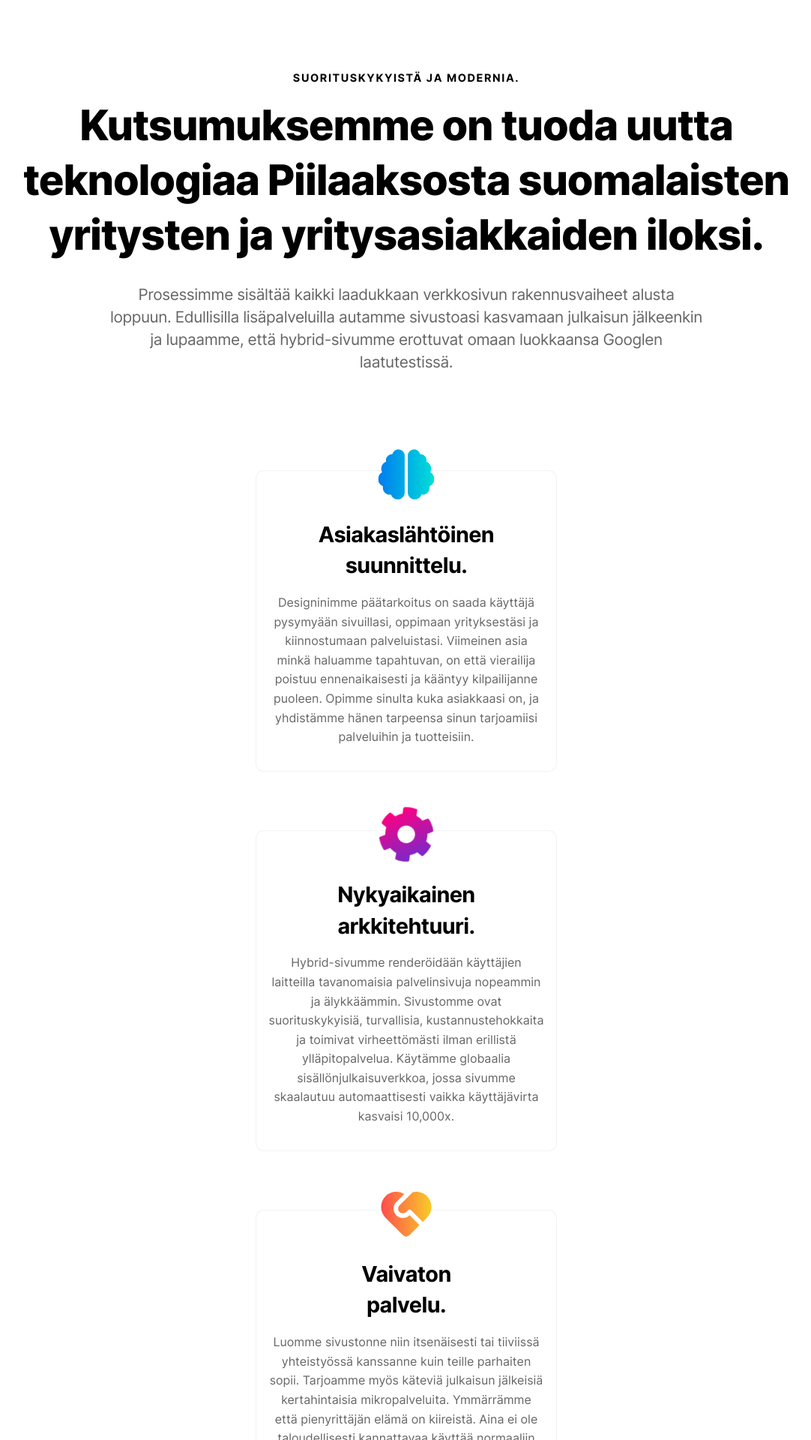
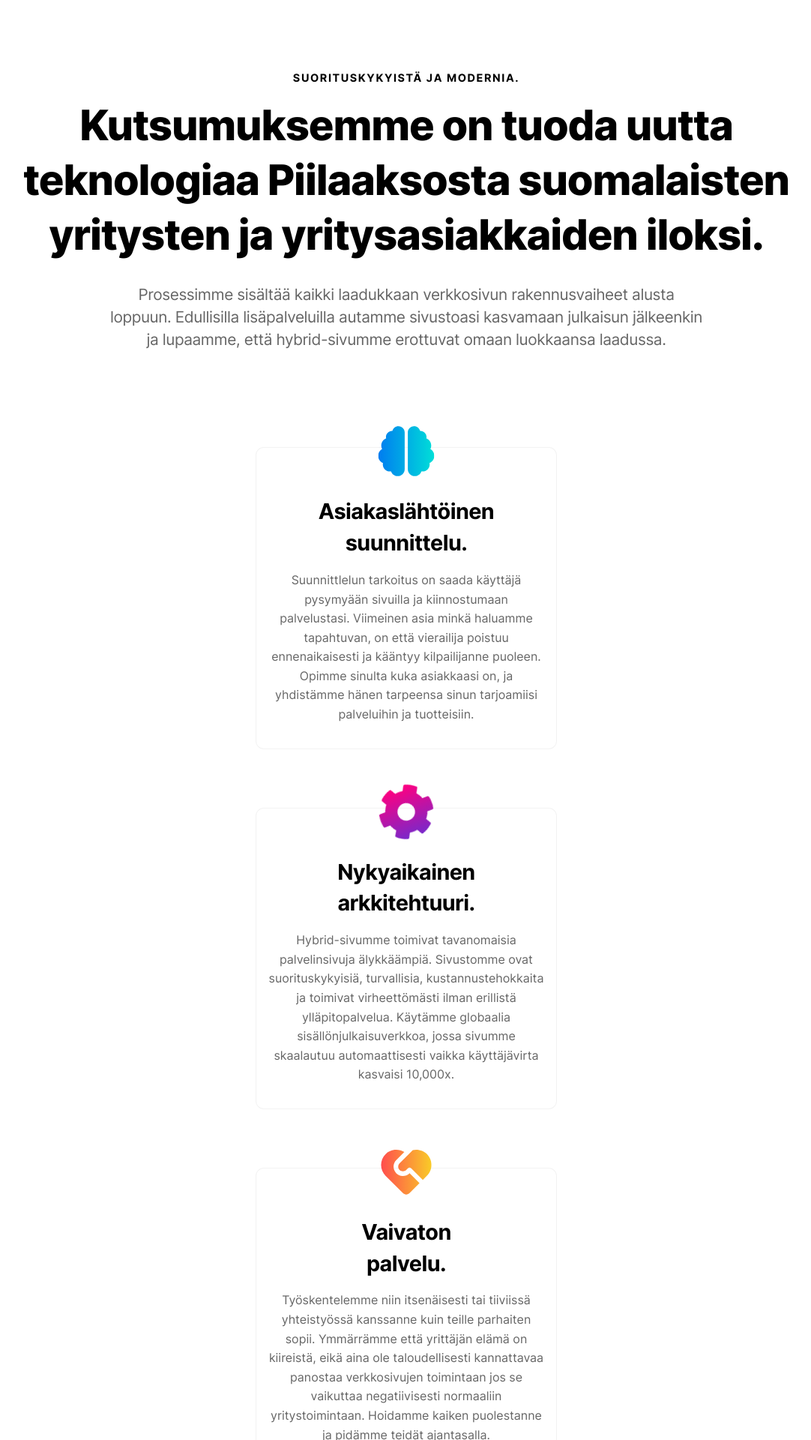
Before and after one commit to digiaalto/etusivu, a Next.js app: page / in a window 1280 px wide. Shown: the part 880-2800 px from the top of the page at 75% size, without its empty margins (98-1180 px from the left). Built offline with nearby package versions, Linux system fonts and the light colour scheme.

Commit message:
Content tweaks

```diff
--- a/components/etusivu/Hero.js
+++ b/components/etusivu/Hero.js
@@ -28,8 +28,9 @@ const Hero = (props) => {
         <StylizedHeaders animElement={animElement} />
         <CtaButtons />
         <h1 className={styles.description}>
-          Luomme edistyneellä kehitysarkkitehtuurilla pienyrittäjille
-          verkkosivuja, mitkä hyötyvät rakenteellisesta kilpailuedusta netissä.
+          Teemme epäreilun tehokkaita verkkosivuja yrityksille, jotka haluavat
+          asiakkailleen parhaan käyttökokemuksen ja itselleen kestävän
+          kotisivun.
         </h1>
         <Link href="/#palvelut">
           <a className={styles.scrollLink} aria-label="Linkki alempaan osioon">
--- a/components/etusivu/Kehitys.js
+++ b/components/etusivu/Kehitys.js
@@ -6,14 +6,14 @@ const Kehitys = (props) => {
   const { refs } = props
   return (
     <section className={styles.section} ref={refs} id="kehitys">
-      <StepIndicator overline="Kehitys" header="Epäreilu tehokkuus." second />
+      <StepIndicator overline="Kehitys" header="Verkkosivun moottori." second />
       <p className={styles.description}>
-        Nopea palvelu on hyvää palvelua; tavallinen verkkoasiakas päättää
-        sekunneissa haluaako hän selata sivua vai ei. Huonosti optimoitu sivusto
-        tekee tämän päätöksen heidän puolestaan. Mahdollistamme asiakkaallesi
-        parhaan käyttökokemuksen tekniikalla joka ylittää hänen odotukset.
-        Emmekä laskuta teitä markkinointitoimiston tavoin ylläpitopalvelulla,
-        jonka tarkoitus on hengittää elämää 20 vuotta vanhaan järjestelmään.
+        Tavallinen verkkoasiakas päättää sekunneissa haluaako hän selata sivua
+        vai ei. Huonosti optimoitu sivusto tekee tämän päätöksen heidän
+        puolestaan. Mahdollistamme asiakkaallesi parhaan käyttökokemuksen
+        tekniikalla joka ylittää hänen odotukset. Emmekä laskuta teitä
+        markkinointitoimiston tavoin ylläpitopalvelulla, jonka tarkoitus on
+        hengittää elämää 20 vuotta vanhaan järjestelmään.
       </p>
       <div className={styles.logosWeUse}>
         <LogosWeUse />
--- a/components/etusivu/Palvelut.js
+++ b/components/etusivu/Palvelut.js
@@ -1,6 +1,6 @@
 import styles from "./Palvelut.module.sass"
 import Overline from "../common/Overline"
-import PalveluOminaisuudet from "./PalveluOminaisuudet"
+import PalvelutOminaisuudet from "./PalvelutOminaisuudet"
 
 const Palvelut = (props) => {
   const { refs } = props
@@ -22,10 +22,10 @@ const Palvelut = (props) => {
           Prosessimme sisältää kaikki laadukkaan verkkosivun rakennusvaiheet
           alusta loppuun. Edullisilla lisäpalveluilla autamme sivustoasi
           kasvamaan julkaisun jälkeenkin ja lupaamme, että hybrid-sivumme
-          erottuvat omaan luokkaansa Googlen laatutestissä.
+          erottuvat omaan luokkaansa laadussa.
         </h2>
       </TextsWrapper>
-      <PalveluOminaisuudet />
+      <PalvelutOminaisuudet />
     </section>
   )
 }
--- a/components/etusivu/PalveluOminaisuudet.js
+++ b/components/etusivu/PalvelutOminaisuudet.js
@@ -1,36 +1,34 @@
-import styles from "./PalveluOminaisuudet.module.sass"
+import styles from "./PalvelutOminaisuudet.module.sass"
 
-const PalveluOminaisuudet = () => {
+const PalvelutOminaisuudet = () => {
   return (
     <div className={styles.container}>
       <Ominaisuus icon={BrainIcon} header="Asiakaslähtöinen suunnittelu.">
         <p>
-          Designinimme päätarkoitus on saada käyttäjä pysymyään sivuillasi,
-          oppimaan yrityksestäsi ja kiinnostumaan palveluistasi. Viimeinen asia
-          minkä haluamme tapahtuvan, on että vierailija poistuu ennenaikaisesti
-          ja kääntyy kilpailijanne puoleen. Opimme sinulta kuka asiakkaasi on,
-          ja yhdistämme hänen tarpeensa sinun tarjoamiisi palveluihin ja
-          tuotteisiin.
+          Suunnittlelun tarkoitus on saada käyttäjä pysymyään sivuilla ja
+          kiinnostumaan palvelustasi. Viimeinen asia minkä haluamme tapahtuvan,
+          on että vierailija poistuu ennenaikaisesti ja kääntyy kilpailijanne
+          puoleen. Opimme sinulta kuka asiakkaasi on, ja yhdistämme hänen
+          tarpeensa sinun tarjoamiisi palveluihin ja tuotteisiin.
         </p>
       </Ominaisuus>
       <Ominaisuus icon={CogIcon} header="Nykyaikainen arkkitehtuuri.">
         <p>
-          Hybrid-sivumme renderöidään käyttäjien laitteilla tavanomaisia
-          palvelinsivuja nopeammin ja älykkäämmin. Sivustomme ovat
-          suorituskykyisiä, turvallisia, kustannustehokkaita ja toimivat
-          virheettömästi ilman erillistä ylläpitopalvelua. Käytämme globaalia
-          sisällönjulkaisuverkkoa, jossa sivumme skaalautuu automaattisesti
-          vaikka käyttäjävirta kasvaisi 10,000x.
+          Hybrid-sivumme toimivat tavanomaisia palvelinsivuja älykkäämpiä.
+          Sivustomme ovat suorituskykyisiä, turvallisia, kustannustehokkaita ja
+          toimivat virheettömästi ilman erillistä ylläpitopalvelua. Käytämme
+          globaalia sisällönjulkaisuverkkoa, jossa sivumme skaalautuu
+          automaattisesti vaikka käyttäjävirta kasvaisi 10,000x.
         </p>
       </Ominaisuus>
       <Ominaisuus icon={HeartIcon} header="Vaivaton palvelu.">
         <p>
-          Luomme sivustonne niin itsenäisesti tai tiiviissä yhteistyössä
-          kanssanne kuin teille parhaiten sopii. Tarjoamme myös käteviä
-          julkaisun jälkeisiä kertahintaisia mikropalveluita. Ymmärrämme että
-          pienyrittäjän elämä on kiireistä. Aina ei ole taloudellisesti
-          kannattavaa käyttää normaaliin yritystoimintaan kuuluvia arvokkaita
-          työtunteja verkkosivun suunnitteluun.
+          Työskentelemme niin itsenäisesti tai tiiviissä yhteistyössä kanssanne
+          kuin teille parhaiten sopii. Ymmärrämme että yrittäjän elämä on
+          kiireistä, eikä aina ole taloudellisesti kannattavaa panostaa
+          verkkosivujen toimintaan jos se vaikuttaa negatiivisesti normaaliin
+          yritystoimintaan. Hoidamme kaiken puolestanne ja pidämme teidät
+          ajantasalla.
         </p>
       </Ominaisuus>
     </div>
@@ -154,4 +152,4 @@ const HeartIcon = () => {
   )
 }
 
-export default PalveluOminaisuudet
+export default PalvelutOminaisuudet
--- a/components/etusivu/Suunnittelu.js
+++ b/components/etusivu/Suunnittelu.js
@@ -23,9 +23,9 @@ const Suunnittelu = (props) => {
         <li>
           <h2 className={styles.listHeader}>1. Käyttökokemus</h2>
           <p>
-            Verkkosivujen vierailijat päättävät sekunneissa haluatko he pysyä
-            sivulla vai eivät. Suunnittelemme mukavan käyttökokemuksen pitämällä
-            hänen tarpeensa ensimmäisenä ja odotukset toisena.
+            Suunnittelemme sivustostasi helposti saavutettavan, väsymättömmän
+            asiakaspalvelijan joka pitää asiakkaasi tarpeet ensimmäisenä ja
+            odotukset toisena.
           </p>
         </li>
         <li>
@@ -33,15 +33,15 @@ const Suunnittelu = (props) => {
           <p>
             Tehokas verkkosivu tarvitsee tehokasta sisältöä. Voit kirjoittaa
             tekstit itse, tai voimme haastattelussa kerättyjen tietojen ja
-            toimialaasi tutkimalla kehittää sopivaa sisältöä puolestasi.
+            toimialaasi tutkimalla kehittää osuvaa sisältöä.
           </p>
         </li>
         <li>
           <h2 className={styles.listHeader}>3. Ulkoasu</h2>
           <p>
-            Suunnittelemme kauniin estetiikan, jonka perimmäinen tarkoitus on
-            tehdä potentiaaliseen asiakkaaseen positiivinen vaikutus ja eroittaa
-            sinut kilpailijoistasi tyylillä.
+            Suunnittelemme kauniin estetiikan jonka perimmäinen tarkoitus on
+            tehdä käyttäjään positiivinen vaikutus, sekä erottaa sivusi muista,
+            omien arvojesi ja tyylisi mukaisesti.
           </p>
         </li>
       </ol>
```
Also changed, not shown: components/etusivu/PalvelutOminaisuudet.module.sass (renamed from components/etusivu/PalveluOminaisuudet.module.sass).
